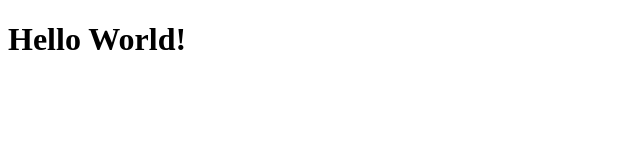
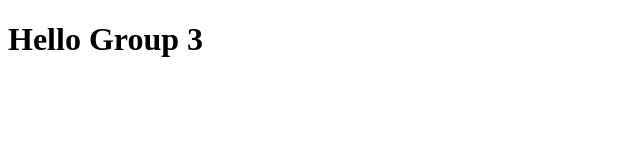
Before and after one commit to quangan186/Group-3---Web-programming, a plain HTML site: page index.html in a window 1280 px wide. Shown: the full height of the page, 0-640 px from the left. Drawn offline with Linux system fonts and the light colour scheme.

Commit message:
Hello Group 3

```diff
--- a/index.html
+++ b/index.html
@@ -7,6 +7,6 @@
     <title>Document</title>
 </head>
 <body>
-    <h1>Hello World!</h1>
+    <h1>Hello Group 3</h1>
 </body>
 </html>
```
